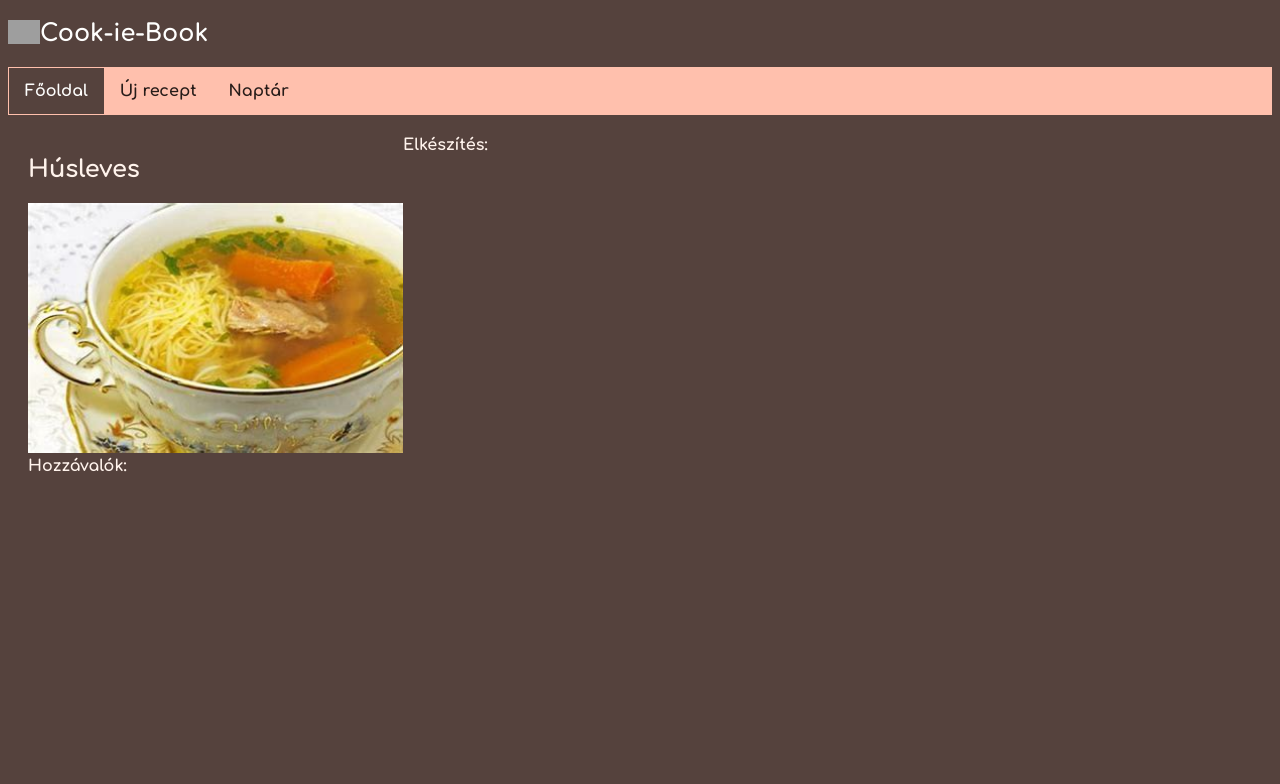
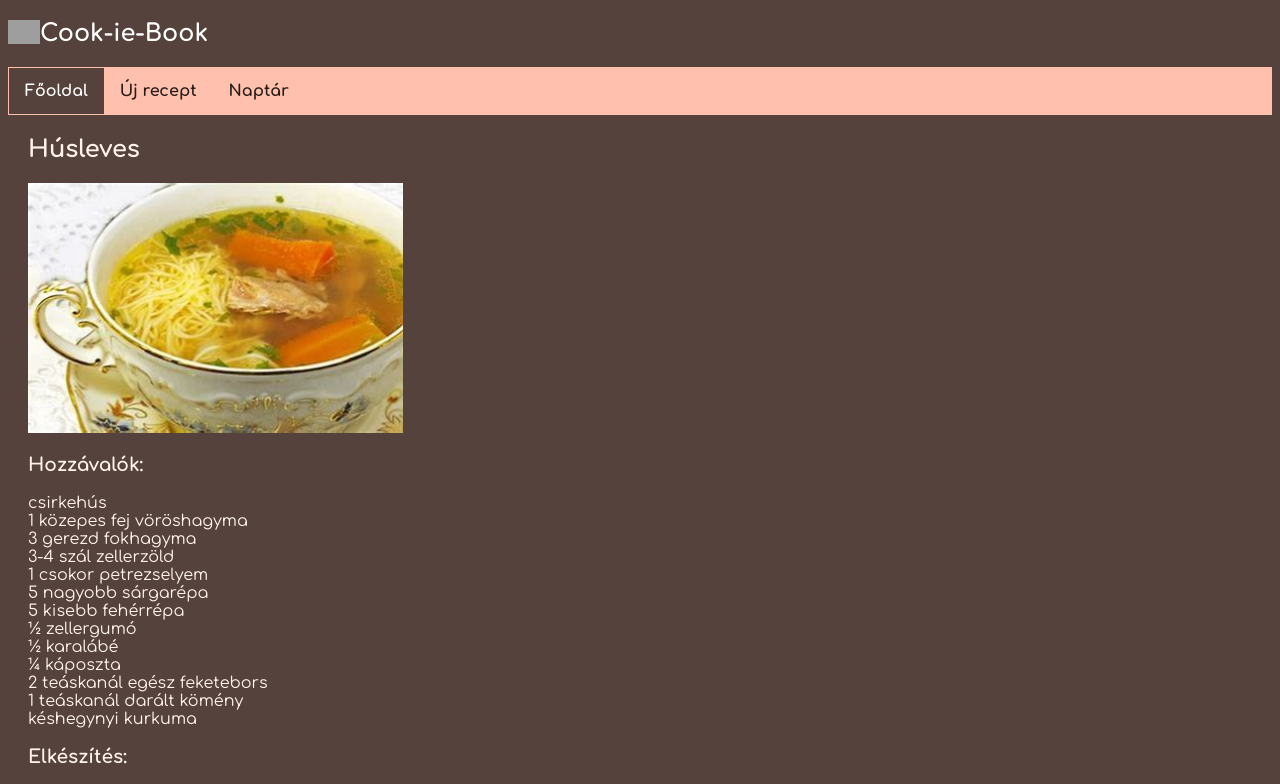
Before and after one commit to jvaskone/Cook-ie-Book, an Angular app: page /recipes/1 in a window 1280 px wide. Shown: the top 784 px of the page. Built offline with nearby package versions, Linux system fonts and the light colour scheme; grey boxes are pictures that could not be loaded.

Commit message:
layout fix

```diff
--- a/src/app/recipes/recipe-details.component.html
+++ b/src/app/recipes/recipe-details.component.html
@@ -1,27 +1,31 @@
 <div class="container">
   <div class="row">
-    <div class="col-md-6" style="float: left">
-      <h2>{{ recipe?.name }}</h2>
 
-      <div class="col-md-6">
-        <img
-          [src]="recipe?.imageUrl"
-          [alt]="recipe?.name"
-          class="recipe-image"
-          height="250px"
-        />
-      </div>
+    <!--https://mdbootstrap.com/docs/angular/layout/grid/ -->
 
-      <div style="width: 300px">
-        <strong>Hozzávalók:</strong><br />
-        {{ recipe?.ingredients }}
-      </div>
+    <div class="col-md-4">
+
+        <h2>{{ recipe?.name }}</h2>
+
+          <img
+            [src]="recipe?.imageUrl"
+            [alt]="recipe?.name"
+            class="recipe-image"
+          />
+
     </div>
+
+    <div class="col-md-8">
+        <h3>Hozzávalók:</h3>
+        <p class="text-style">{{ recipe?.ingredients }}</p>
+    </div>
+
   </div>
 
   <div class="row">
-    <div class="col-md-11">
-      <div><strong>Elkészítés:</strong> {{ recipe?.instructions }}</div>
+    <div class="col-md-12">
+      <h3>Elkészítés:</h3>
+      <p class="text-style"> {{ recipe?.instructions }}</p>
     </div>
   </div>
 </div>
--- a/src/app/recipes/recipe-details.component.ts
+++ b/src/app/recipes/recipe-details.component.ts
@@ -11,11 +11,14 @@ import { IRecipe } from './shared/recipes.model';
         padding-left: 20px;
         padding-right: 20px;
       }
-      .event-image {
-        height: 100px;
+      .recipe-image {
+        height: 250px;
       }
       a {
         cursor: pointer;
+      }
+      .text-style {
+        white-space: pre-wrap
       }
     `,
   ],
--- a/src/app/recipes/shared/recipe.service.ts
+++ b/src/app/recipes/shared/recipe.service.ts
@@ -32,8 +32,31 @@ const RECIPES: IRecipe[] = [
         id: 1,
         name: "Húsleves",
         imageUrl: "assets/husleves.jpg",
-        ingredients: ``,
-        instructions: ``
+        ingredients:
+`csirkehús
+1 közepes fej vöröshagyma
+3 gerezd fokhagyma
+3-4 szál zellerzöld
+1 csokor petrezselyem
+5 nagyobb sárgarépa
+5 kisebb fehérrépa
+½ zellergumó
+½ karalábé
+¼ káposzta
+2 teáskanál egész feketebors
+1 teáskanál darált kömény
+késhegynyi kurkuma
+`,
+        instructions:
+`1. Egy nagy fazékba beletesszük a húsokat. Felöntjük annyi hideg vízzel, hogy bőven ellepje.
+2. Egészben beletesszük a vöröshagymát és a fokhagyma gerezdeket, valamint a sót, borsot, zellerzöldet, petrezselymet.
+3. Közepes lángon főzzük, mikor hab jelenik meg a tetején, azt egy szűrővel leszedjük róla.
+4. Miután lehaboztuk, alacsony lángon főzzük tovább, hogy a leves ne felforrjon, hanem csak gyöngyözzön, ettől lesz szép tiszta. A sárgarépát, a fehérrépát, a káposztát egyben beletesszük a levesbe. Menjen bele a zellergumó is vastagabb cikkekre darabolva.
+   A húslevest ne kevergessük, csak hagyjuk magában főni. Viszont gyakran kóstoljuk meg, hogy kíván-e még sót.
+   A húsleves elkészültét ne siettessük, a titok a lassú főlésben rejlik. A hozzávalókból ugyanis így tudjuk kinyerni a legtöbb ízt.
+5. Nézzük meg, hogy a zöldségek puhára főttek-e. Ha igen, zárjuk le a lángot és hagyjuk pihenni kb. 10 percig a levest, hogy a benne úszkáló zöldség- és húsdarabok leülepedjenek az aljára.
+   Ezután szűrjük át egy másik edénybe, a húst és a zöldségeket pedig kiszedhetjük belőle külön tányérokra, hogy a leves mellé tálalni tudjuk. Fontos, hogy ügyeljünk arra, hogy a leves ilyenkor se keveredjen fel.
+6. A húsleves tiszta levét zöldségek, húsdarabok és tészta nélkül le is fagyaszthatjuk, hogy aztán később alapléként leveskocka helyett használjuk fel más ételek elkészítéséhez.`
     },
     {
         id: 2,
```
